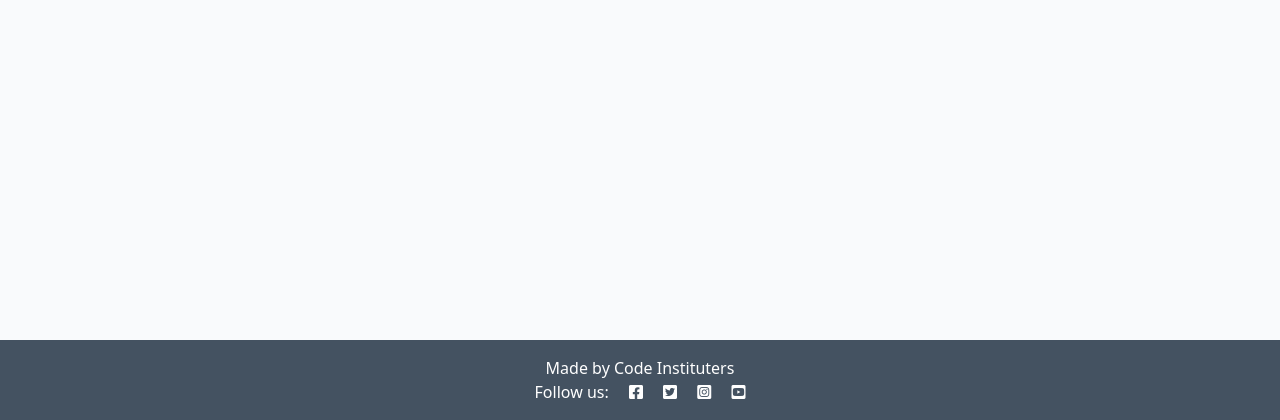
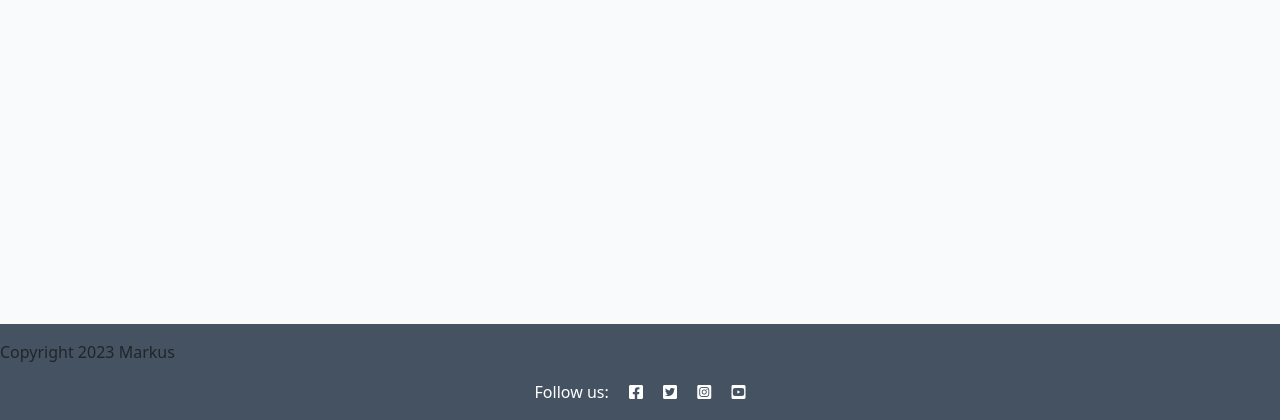
Before and after one commit to Markus-Hefner/code-institute-django-blog-project, a Django app: page / in a window 1280 px wide. Shown: the part 380-800 px from the top of the page. Run offline with Django 4.2, Linux system fonts and the light colour scheme; data that the repository does not hold is empty.

Commit message:
Add block copyright

```diff
--- a/blog/templates/blog/index.html
+++ b/blog/templates/blog/index.html
@@ -50,3 +50,7 @@
 
 <!-- index.html content ends here -->
 {% endblock %}
+
+{% block copyright %}
+    <p>Copyright 2023 Markus</p>
+{% endblock %}
--- a/templates/base.html
+++ b/templates/base.html
@@ -82,7 +82,11 @@
 
     <!-- Footer -->
     <footer class="footer mt-auto py-3 dark-bg">
-      <p class="m-0 text-center text-white">Made by Code Instituters</p>
+      <p class="m-0 text-center text-white">
+        {% block copyright  %}
+          Made by Code Instituters
+        {% endblock copyright  %}
+      </p>
       <p class="m-0 text-center text-white">
         Follow us: <i class="fab fa-facebook-square ms-3"></i>
         <i class="fab fa-twitter-square ms-3"></i>
```
